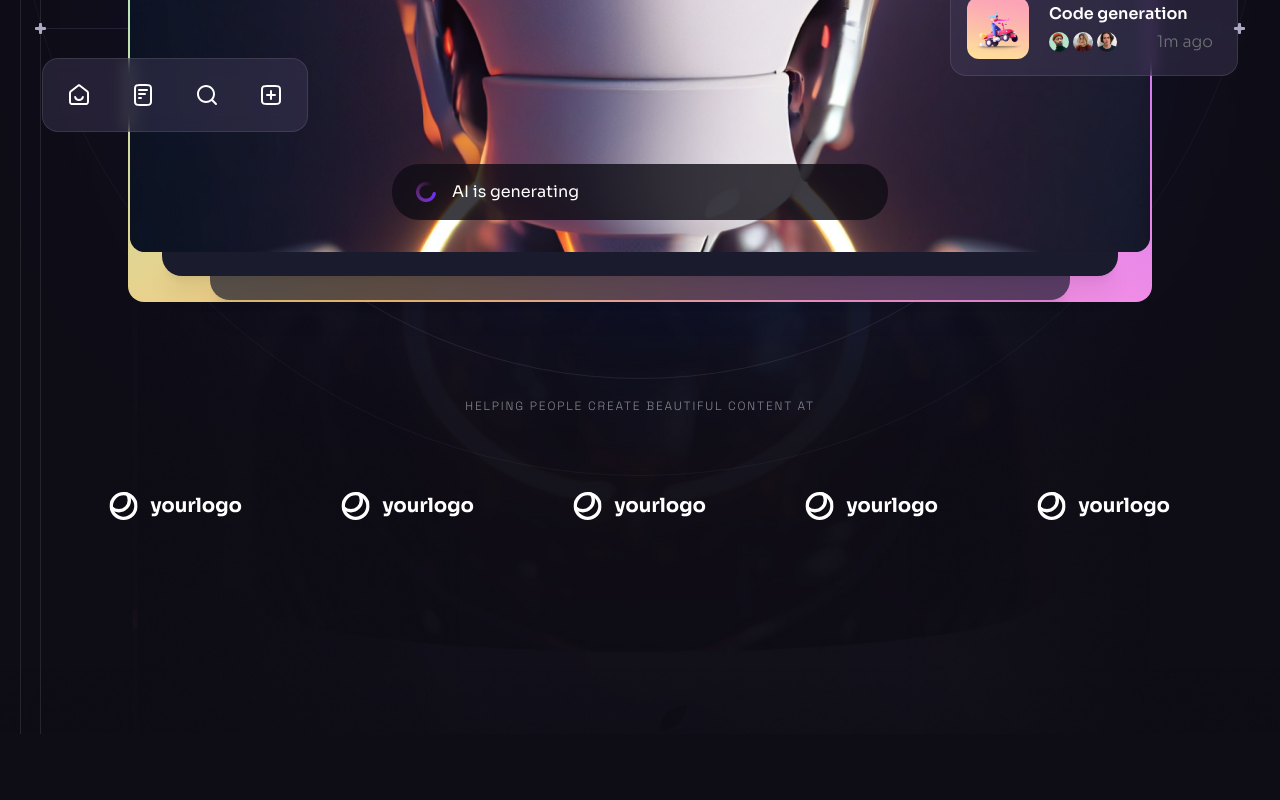
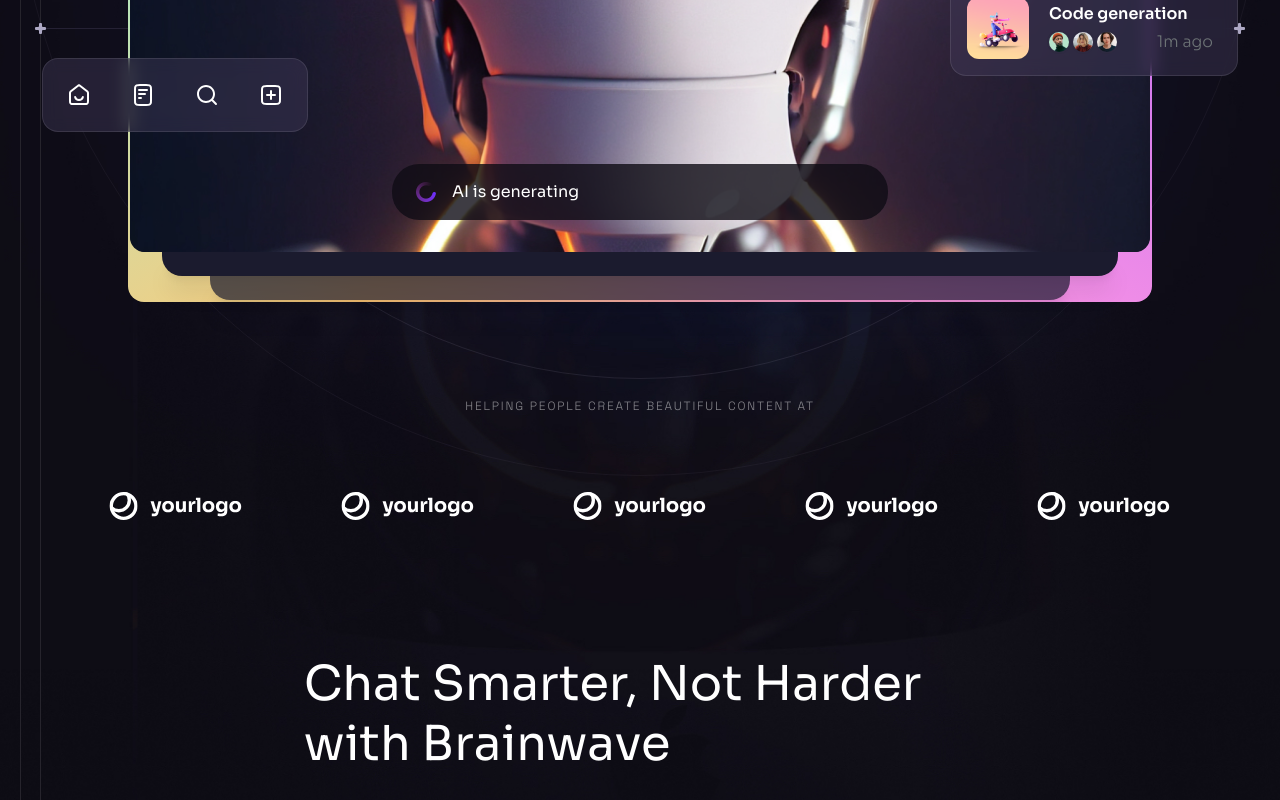
Before and after one commit to Simulaemanuele/brainwave, a React (Vite) app: page / in a window 1280 px wide. Shown: the part 856-1656 px from the top of the page. Before the commit the page ends 1590 px from the top, so only its background shows below. Built offline with nearby package versions, Linux system fonts and the light colour scheme.

Commit message:
feat: created and successfully implemented Heading.jsx custom component in Benefits.jsx section. It will accept className and title props, and provides some default styles

```diff
--- a/src/components/Benefits.jsx
+++ b/src/components/Benefits.jsx
@@ -1,10 +1,16 @@
 import React from "react";
 import Section from "./Section";
+import Heading from "./Heading";
 
 const Benefits = () => {
   return (
     <Section id="features">
-      <div className="container relative z-2">{/* <Heading /> */}</div>
+      <div className="container relative z-2">
+        <Heading
+          className="md:max-w-md lg:max-w-2xl"
+          title="Chat Smarter, Not Harder with Brainwave"
+        />
+      </div>
     </Section>
   );
 };
--- /dev/null
+++ b/src/components/Heading.jsx
@@ -0,0 +1,11 @@
+import React from "react";
+
+const Heading = ({ className, title }) => {
+  return (
+    <div className={`${className} max-w-[50rem] mx-auto mb-12 lg:mb-20`}>
+      {title && <h2 className="h2">{title}</h2>}
+    </div>
+  );
+};
+
+export default Heading;
```
